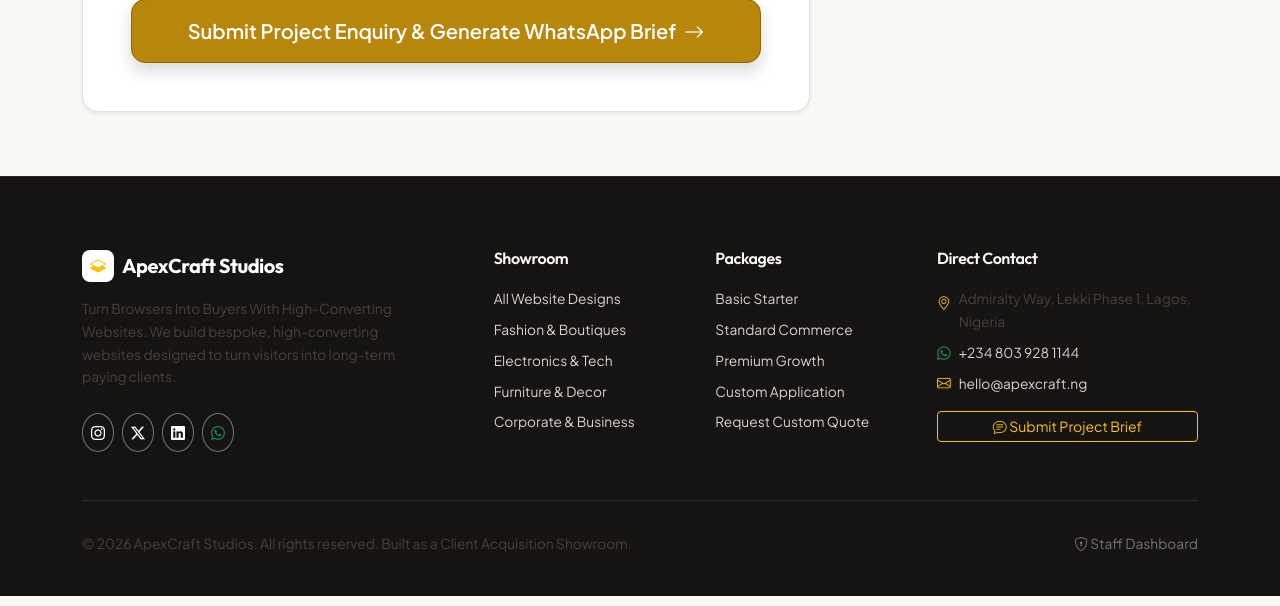
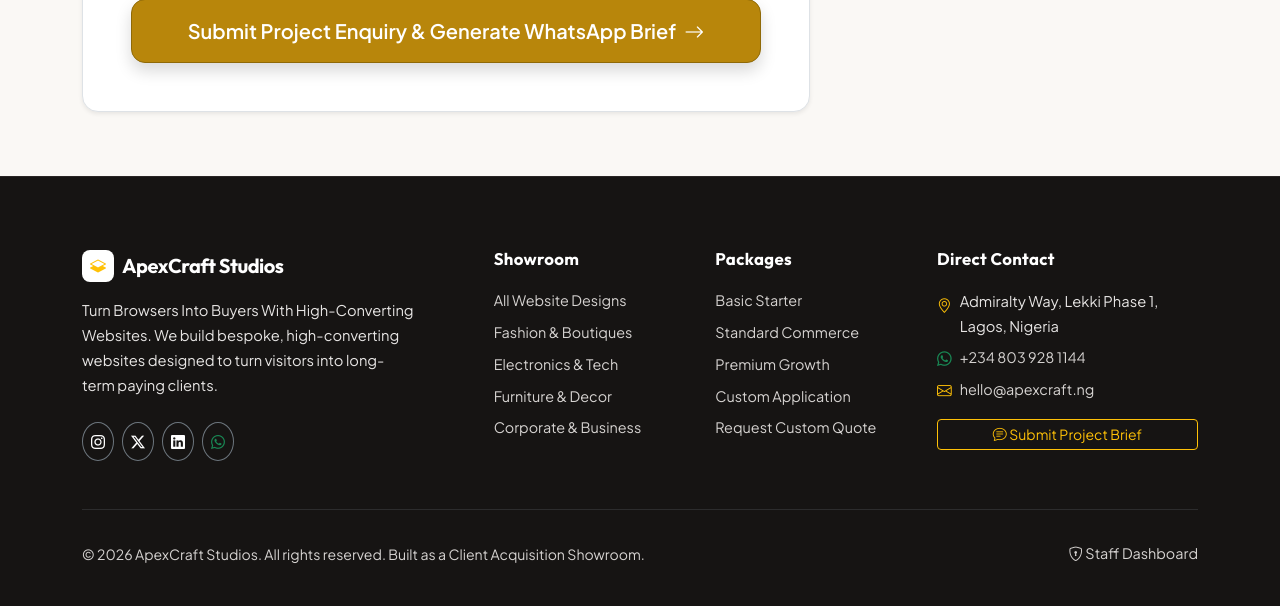
Before and after one commit to Al-ameenolanrewaju/catalogue-display, a Flask app: page /contact in a window 1280 px wide. Shown: the part 2552-3158 px from the top of the page. Run offline with Flask 3, Linux system fonts and the light colour scheme; data comes from the database, SQL or seed files in the repository.

Commit message:
Fix dark footer text contrast: replace dark charcoal text with crisp light cream for complete legibility

```diff
--- a/app/static/css/custom.css
+++ b/app/static/css/custom.css
@@ -511,25 +511,50 @@ nav[aria-label="breadcrumb"],
   box-shadow: 0 0 0 3px rgba(184, 134, 11, 0.15);
 }
 
-/* Footer */
+/* Footer - High Contrast & Crisp Legibility */
 .footer-custom {
-  background-color: #161413;
-  color: #D6D3D1;
+  background-color: #161413 !important;
+  color: #E7E5E4 !important;
   padding-top: 4.5rem;
   padding-bottom: 2.5rem;
   border-top: 1px solid #292524;
 }
 .footer-heading {
-  color: #FAF8F5;
+  color: #FFFFFF !important;
   font-family: var(--font-heading);
-  font-weight: 600;
+  font-weight: 700;
+  font-size: 1.05rem;
+  letter-spacing: 0.02em;
   margin-bottom: 1.25rem;
 }
+.footer-desc,
+.footer-custom p {
+  color: #E7E5E4 !important;
+  line-height: 1.7;
+  font-size: 0.92rem;
+}
 .footer-link {
-  color: #D6D3D1;
+  color: #D6D3D1 !important;
   text-decoration: none;
-  transition: color 0.2s ease;
+  font-size: 0.90rem;
+  transition: all 0.2s ease;
 }
 .footer-link:hover {
-  color: #FFFFFF;
+  color: #FBBF24 !important;
 }
+.footer-contact-list li,
+.footer-contact-list span {
+  color: #E7E5E4 !important;
+  font-size: 0.92rem;
+}
+.footer-bottom-bar,
+.footer-bottom-bar div,
+.footer-bottom-bar span {
+  color: #D6D3D1 !important;
+  font-size: 0.88rem;
+}
+/* Absolute safety override for any muted text in footer */
+.footer-custom .text-muted,
+.footer-custom .text-secondary {
+  color: #D6D3D1 !important;
+}
--- a/app/templates/base.html
+++ b/app/templates/base.html
@@ -21,7 +21,7 @@
   <link rel="stylesheet" href="https://cdn.jsdelivr.net/npm/bootstrap-icons@1.11.3/font/bootstrap-icons.min.css">
 
   <!-- Custom Stylesheet with Cache Buster -->
-  <link rel="stylesheet" href="{{ url_for('static', filename='css/custom.css') }}?v=3.0">
+  <link rel="stylesheet" href="{{ url_for('static', filename='css/custom.css') }}?v=4.0">
   {% block extra_head %}{% endblock %}
 </head>
 <body class="d-flex flex-column min-vh-100">
@@ -117,7 +117,7 @@
             </div>
             <span class="font-heading fw-bold fs-5 text-white">{{ brand_name }}</span>
           </div>
-          <p class="text-muted small pe-lg-4 mb-4">
+          <p class="footer-desc small pe-lg-4 mb-4">
             {{ brand_tagline }}. We build bespoke, high-converting websites designed to turn visitors into long-term paying clients.
           </p>
           <div class="d-flex gap-2">
@@ -158,7 +158,7 @@
 
         <div class="col-lg-3 col-md-6">
           <h6 class="footer-heading">Direct Contact</h6>
-          <ul class="list-unstyled d-flex flex-column gap-2 small text-muted">
+          <ul class="list-unstyled d-flex flex-column gap-2 small footer-contact-list">
             <li class="d-flex align-items-start gap-2">
               <i class="bi bi-geo-alt text-warning mt-1"></i>
               <span>{{ office_address }}</span>
@@ -182,12 +182,12 @@
 
       <hr class="border-secondary opacity-25">
 
-      <div class="d-flex flex-column flex-md-row justify-content-between align-items-center gap-3 pt-3 small text-muted">
+      <div class="d-flex flex-column flex-md-row justify-content-between align-items-center gap-3 pt-3 small footer-bottom-bar">
         <div>
           &copy; {{ current_year if current_year else 2026 }} {{ brand_name }}. All rights reserved. Built as a Client Acquisition Showroom.
         </div>
         <div class="d-flex gap-3">
-          <a href="{{ url_for('admin.login') }}" class="footer-link text-decoration-none opacity-50 hover-opacity-100">
+          <a href="{{ url_for('admin.login') }}" class="footer-link text-decoration-none">
             <i class="bi bi-shield-lock"></i> Staff Dashboard
           </a>
         </div>
```
